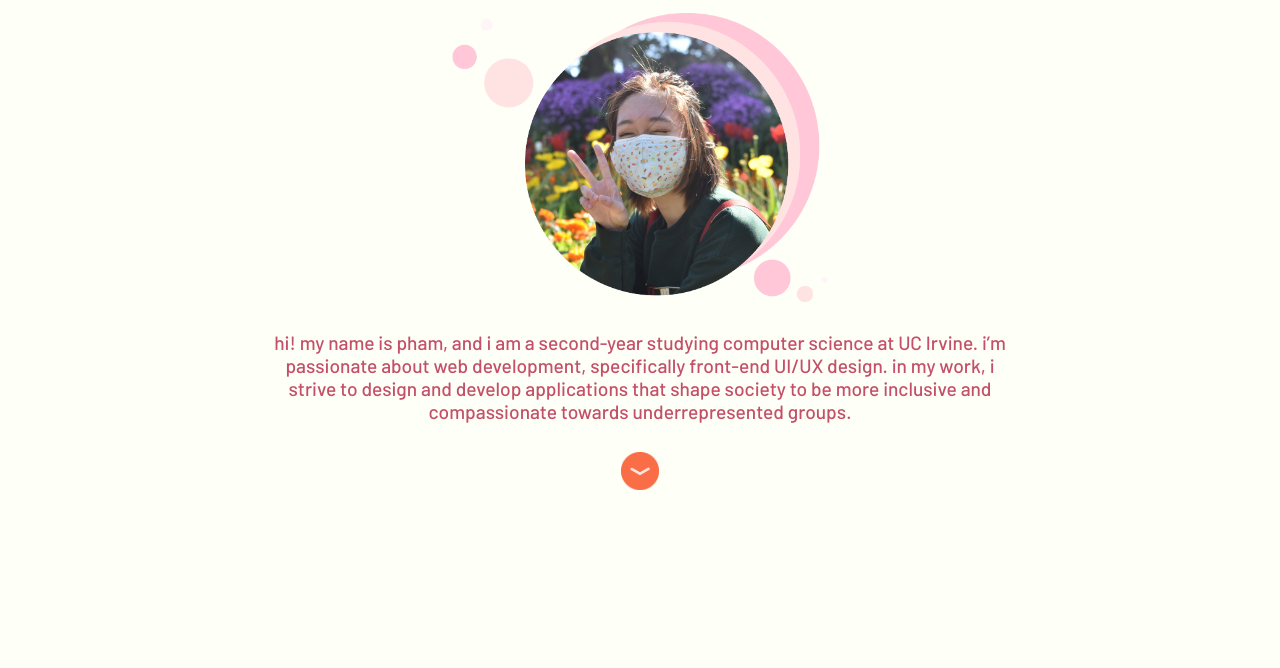
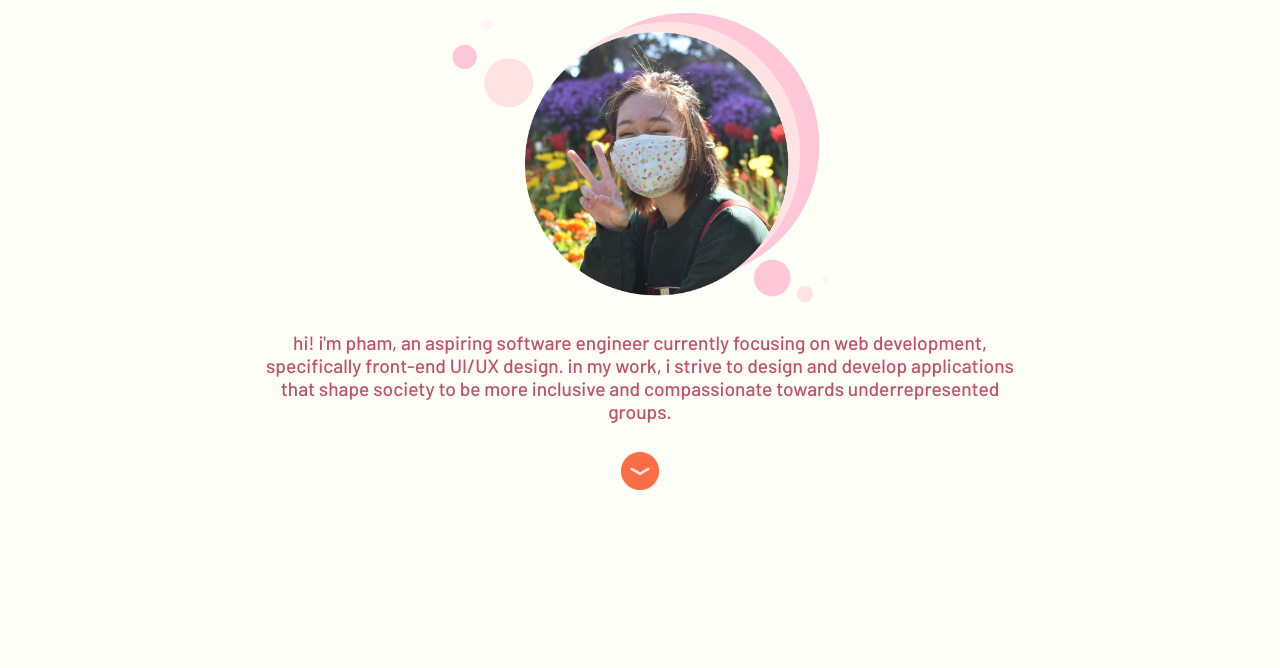
Before and after one commit to nmpham2/nmpham2.github.io, a plain HTML site: page index.html in a window 1280 px wide. Shown: the part 132-800 px from the top of the page. Drawn offline with Linux system fonts and the light colour scheme.

Commit message:
updated photos
changed pictures and reworded description!

```diff
--- a/index.html
+++ b/index.html
@@ -28,10 +28,9 @@
                 <img src="./face pictures/top-face-pic.png" alt="profile picture">
                 <div class="description">
                     <h3>
-                        hi! my name is pham, and i am a second-year studying computer science at UC Irvine.
-                        i’m passionate about web development, specifically front-end UI/UX design. in my work,
-                        i strive to design and develop applications that shape society to be more inclusive
-                        and compassionate towards underrepresented groups.
+                      hi! i'm pham, an aspiring software engineer currently focusing on web development, specifically front-end UI/UX design. in my work,
+                      i strive to design and develop applications that shape society to be more inclusive
+                      and compassionate towards underrepresented groups.
                     </h3>
                 </div>
                 <a href="#about"><img src="./arrows/orange-arrow.png" alt="arrow button. when clicked, goes to about section" class="arrow-down"></a>
```
Also changed, not shown: face pictures/about-face-pic.png, face pictures/involvements-face-pic.png, face pictures/socials-face-pic.png.
